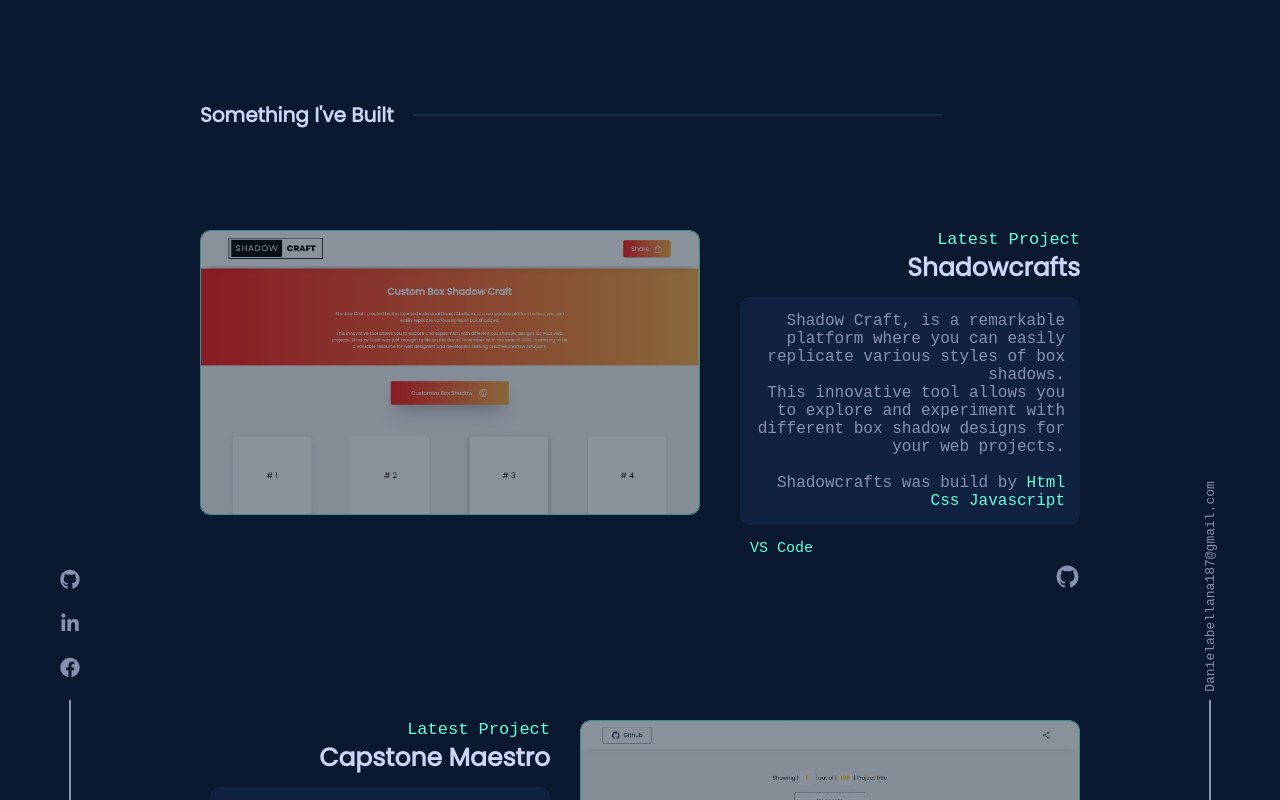
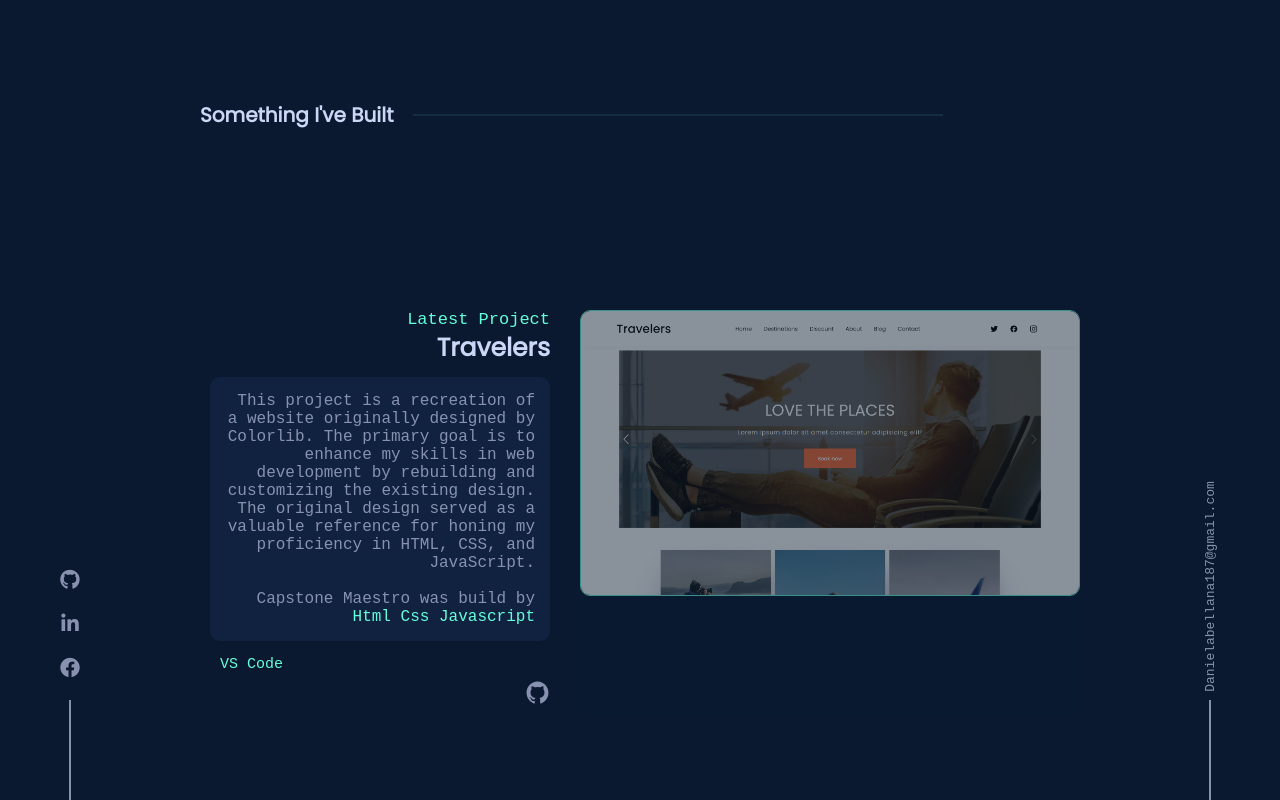
Before and after one commit to Cebucoder/ItsMe-Daniel, a React (Create React App) app: page /#/Work in a window 1280 px wide. Shown: the top 800 px of the page. Built offline with nearby package versions, Linux system fonts and the light colour scheme.

Commit message:
adding travelers

```diff
--- a/src/pages/Work.js
+++ b/src/pages/Work.js
@@ -15,6 +15,7 @@ import evspresso from '../images/evspresso.png'
 import creative from '../images/creative.png'
 import shadowcrafts from '../images/shadowcrafts.png'
 import capstonemaestro from '../images/capstonemaestro.png'
+import travelers from '../images/travelers.png'
 import "../css/main-style.css";
 
 
@@ -32,6 +33,38 @@ const Work = () => {
 
             {/* my project container */}
             <div class="my-projectCont ">
+
+               {/* project 1 */}
+               <div class="myproject reverse">
+                  <div className="ImgContainer">
+                     <img src={travelers} alt="" />
+                     <div class="imgoverlay"></div>
+                     <div className="live-demo">
+                     </div>
+
+                  </div>
+
+                  <div className="proj-details">
+                     <small>Latest Project</small>
+                     <h1>Travelers</h1>
+                     <div class="hiding-later">
+                        {/* details */}
+                     <p>
+                     This project is a recreation of a website originally designed by Colorlib. The primary goal is to enhance my skills in web development by rebuilding and customizing the existing design. The original design served as a valuable reference for honing my proficiency in HTML, CSS, and JavaScript.
+                     <br /><br />
+                     Capstone Maestro was build by <span class="highlights">Html Css Javascript</span></p>
+
+                     <span class="ide-use">
+                        <small><a href="" class="about-line">VS Code</a></small>
+                     </span>
+
+                     <span class="source-code-icon">
+                     <a href="https://cebucoder.github.io/travelers/" target='blank'><ion-icon name="logo-github" title="Live demo"></ion-icon></a>
+                     </span>
+                     </div>
+                  </div>
+               </div>
+               {/* <project 1 */}
 
                {/* project 1 */}
                <div class="myproject">
```
Also changed, not shown: src/images/travelers.png (added).
